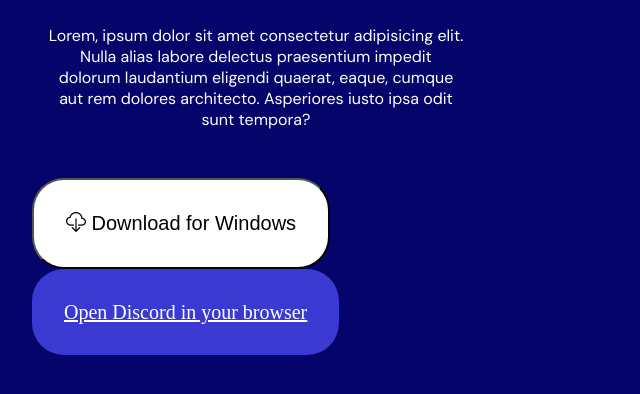
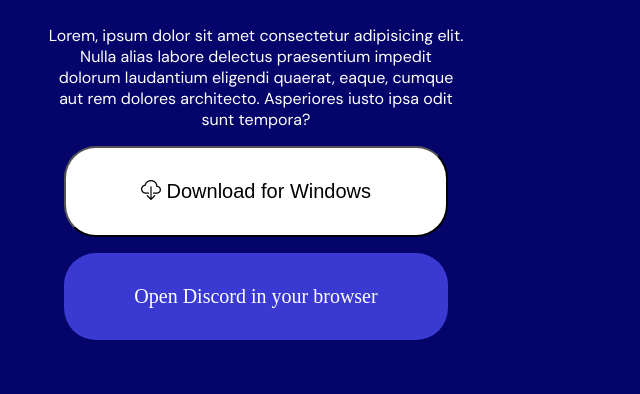
Before and after one commit to danielepucci03/htmlcss-discord-mobile, a plain HTML site: page index.html in a window 1280 px wide. Shown: the part 388-782 px from the top of the page, without its empty margins (0-640 px from the left). Drawn offline with nearby package versions, Linux system fonts and the light colour scheme; a web font is replaced by a local one.

Commit message:
add style css for button and a href

```diff
--- a/css/style.css
+++ b/css/style.css
@@ -36,11 +36,13 @@
 button{
     background-color: white;
     padding: 2rem;
-    margin: 2rem;
     border-radius: 2rem;
     font-size: 20px;
     text-align: center;
-
+    display: block;
+    margin-left: 4rem;
+    margin-left: 4rem;
+    width: 24rem;
 }
 
 a{
@@ -48,9 +50,11 @@
     color: white;
     padding: 2rem;
     text-align: center;
-    margin: 2rem;
+    margin: 1rem;
     border-radius: 2rem;
-    margin-left: 2rem;
-    margin-right: 2rem;
+    margin-left: 4rem;
+    margin-right: 4rem;
     font-size: 20px;
+    text-decoration: none;
+    display: block;
 }
```
